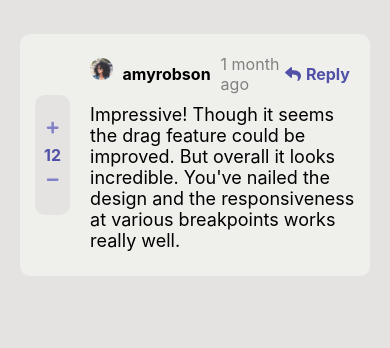
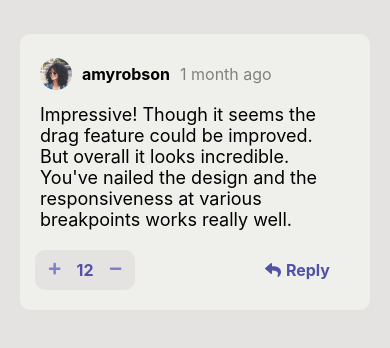
Before and after one commit to tomasleggire/Interactive-comments-section, a React (Create React App) app: page / in a window 390 px wide. Shown: the top 348 px of the page. Built offline with nearby package versions, Linux system fonts and the light colour scheme.

Commit message:
Comment main responsive terminado

```diff
--- a/src/COMPONENTS/Comment.js
+++ b/src/COMPONENTS/Comment.js
@@ -19,6 +19,10 @@ export default function Comment({YOUname, YOUimg, user, date, contador, msg, img
                     <span className="span-contador">{contador}</span>
                     <button className="btn-contador"><FaMinus /></button>
                 </div>
+                <div className="user-reply mobile">
+                    <FaReply className="reply-icon"/>
+                    <p className="reply-p" onClick={()=> setReplyModalValue(true)}>Reply</p>
+                </div>
             </div>
             <div className="main-comment-info">
                 <div className="main-comment-info-user">
@@ -27,7 +31,7 @@ export default function Comment({YOUname, YOUimg, user, date, contador, msg, img
                     </div>
                     <p className="user-name">{user}</p>
                     <p className="user-date">{date}</p>
-                    <div className="user-reply">
+                    <div className="user-reply desktop">
                         <FaReply className="reply-icon"/>
                         <p className="reply-p" onClick={()=> setReplyModalValue(true)}>Reply</p>
                     </div>
--- a/src/CSS/Comment.css
+++ b/src/CSS/Comment.css
@@ -1,6 +1,7 @@
 
 .main-comment {
     width: 100%;
+    min-width: 258px;
     height: auto;
     display: flex;
     flex-direction: row;
@@ -91,12 +92,17 @@
     color: rgb(129, 129, 199);
 }
 
+.mobile {
+    display: none;
+}
+
 .reply-icon {
     margin-right: 5px;
 }
 .reply-p {
     font-weight: 700;
 }
+
 
 .main-comment-info-msg {
     width: 100%;
@@ -174,9 +180,10 @@
     color: rgb(236, 122, 122);
 }
 
-/* @media only screen and (max-width: 700px) {
+@media only screen and (max-width: 530px) {
     .main-comment {
         flex-direction: column;
+        padding: 0 15px;
     }
     .main-comment-contador {
         order: 2;
@@ -184,4 +191,26 @@
     .main-comment-info {
         order: 1;
     }
-  } */
+    .desktop {
+        display: none;
+    }
+    .mobile {
+        display: flex;
+    }
+    .main-comment-contador {
+        display: flex;
+        width: 100%;
+        justify-content: center;
+        align-items: center;
+        margin-top: -5px;
+        margin-bottom: 20px;
+    }
+    .contador {
+        flex-direction: row;
+        justify-content: space-around;
+        align-items: center;
+        width: 100px;
+        padding: 0 5px;
+        height: 40px;
+    }
+  }
```
